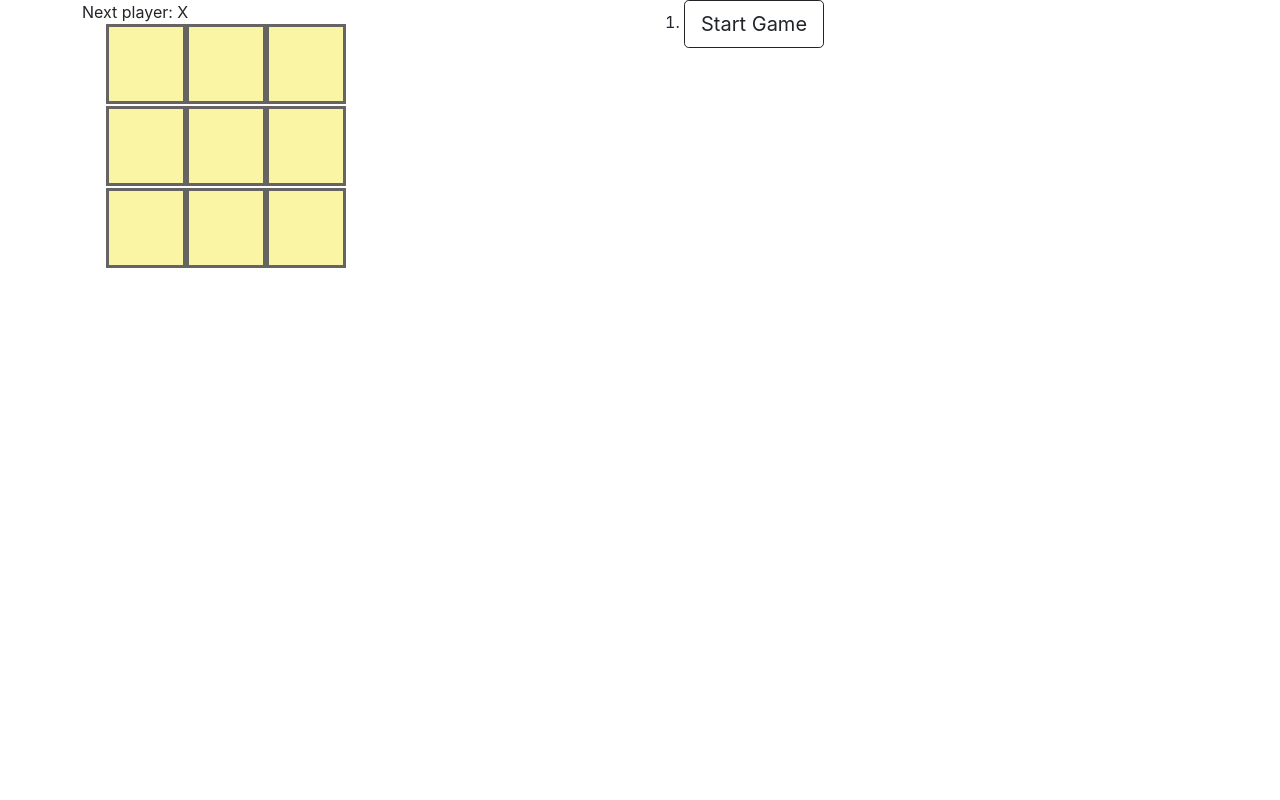
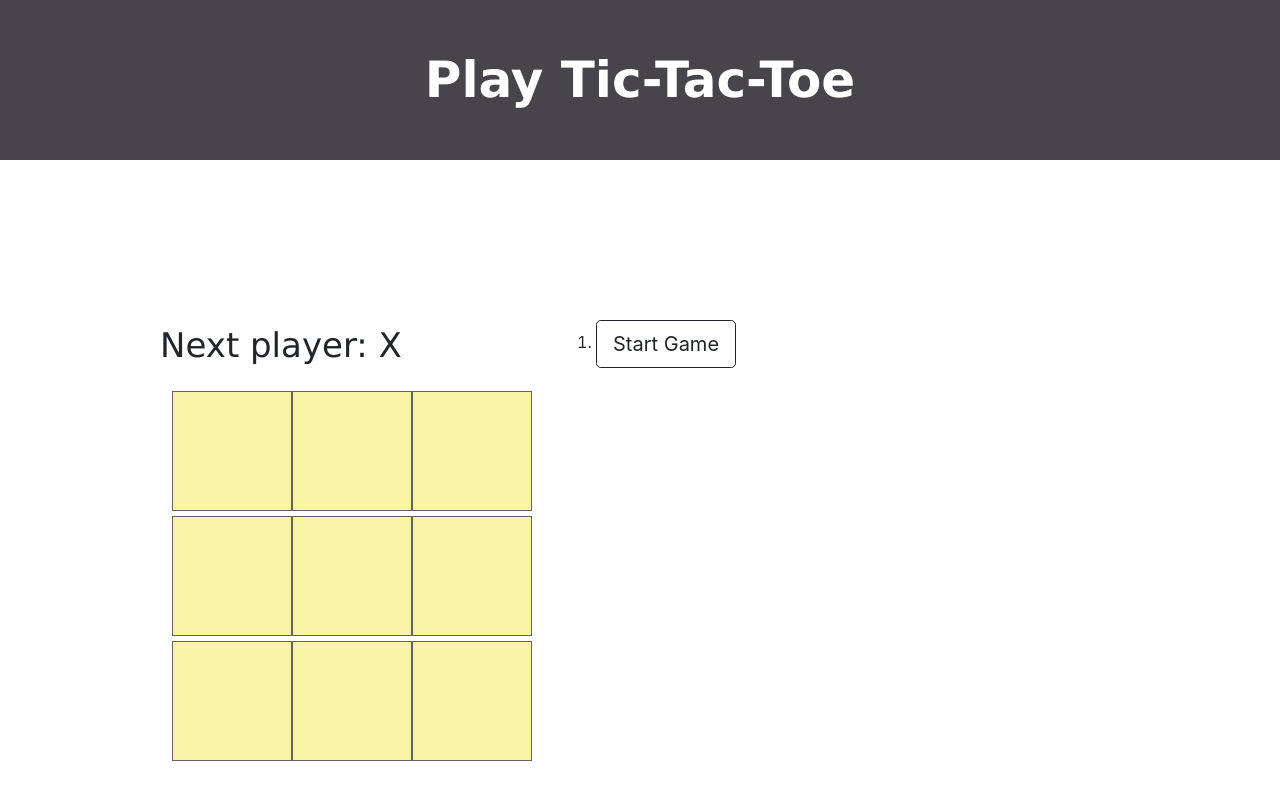
Before and after one commit to Johanna645/ristinolla, a React (Create React App) app: page / in a window 1280 px wide. Built offline with nearby package versions, Linux system fonts and the light colour scheme.

Commit message:
modify styled components

```diff
--- a/src/components/Board.tsx
+++ b/src/components/Board.tsx
@@ -1,4 +1,5 @@
 import React from 'react';
+import styled from 'styled-components';
 import { Square } from './Square';
 
 type Value = 'X' | 'O' | null;
--- a/src/components/Game.tsx
+++ b/src/components/Game.tsx
@@ -1,7 +1,40 @@
 import React from 'react';
+import styled from 'styled-components';
 import { Log } from './Log';
 import { Board } from './Board';
 import { useGameState } from './GameState';
+
+const StyledHeader = styled.header`
+  background-color: rgb(71, 68, 75);
+  min-height: 20vh;
+  display: flex;
+  flex-direction: column;
+  align-items: center;
+  justify-content: center;
+  font-size: 50px;
+  font-weight: bold;
+  font-family: Verdana, Geneva, Tahoma, sans-serif;
+  color: white;
+`;
+
+const Row = styled.div`
+  margin-left: 20vh;
+  margin-top: 20vh;
+  display: flex;
+  flex-direction: row;
+  gap: 20px;
+`;
+
+const Column = styled.div`
+  display: flex;
+  flex-direction: column;
+  gap: 20px;
+`;
+
+const Text = styled.div`
+  font-family: Verdana, Geneva, Tahoma, sans-serif;
+  font-size: 34px;
+`;
 
 function Game() {
   const { gameState, current, xIsNext, jumpTo, winner, handleClick } =
@@ -9,23 +42,19 @@ function Game() {
 
   return (
     <div>
-      <div className="container">
-        <div className="row">
-          <div className="col">
-            <div>
-              {winner
-                ? `${winner} has won the game! To play again clik on "Start Game"`
-                : `Next player: ${xIsNext ? 'X' : 'O'}`}
-            </div>
+      <StyledHeader>Play Tic-Tac-Toe</StyledHeader>
 
-            <Board board={current} onClick={handleClick} />
-          </div>
-
-          <div className="col">
-            <Log history={gameState.history} jumpTo={jumpTo} />
-          </div>
-        </div>
-      </div>
+      <Row>
+        <Column>
+          <Text>
+            {winner
+              ? `${winner} has won the game! To play again clik on "Start Game"`
+              : `Next player: ${xIsNext ? 'X' : 'O'}`}
+          </Text>
+          <Board board={current} onClick={handleClick} />
+        </Column>
+        <Log history={gameState.history} jumpTo={jumpTo} />
+      </Row>
     </div>
   );
 }
--- a/src/components/Square.tsx
+++ b/src/components/Square.tsx
@@ -8,12 +8,12 @@ type SquareProps = {
 };
 
 const StyledSquare = styled.button`
-  width: 5rem;
-  height: 5rem;
+  width: 15vh;
+  height: 15vh;
   background-color: #faf5a5;
-  border: 0.2rem solid #666363;
-  // padding: 0.1rem;
-  font-size: 3rem;
+  border: 0.2vh solid #666363;
+  padding: 0;
+  font-size: 13vh;
   font-weight: bold;
 `;
 
```
